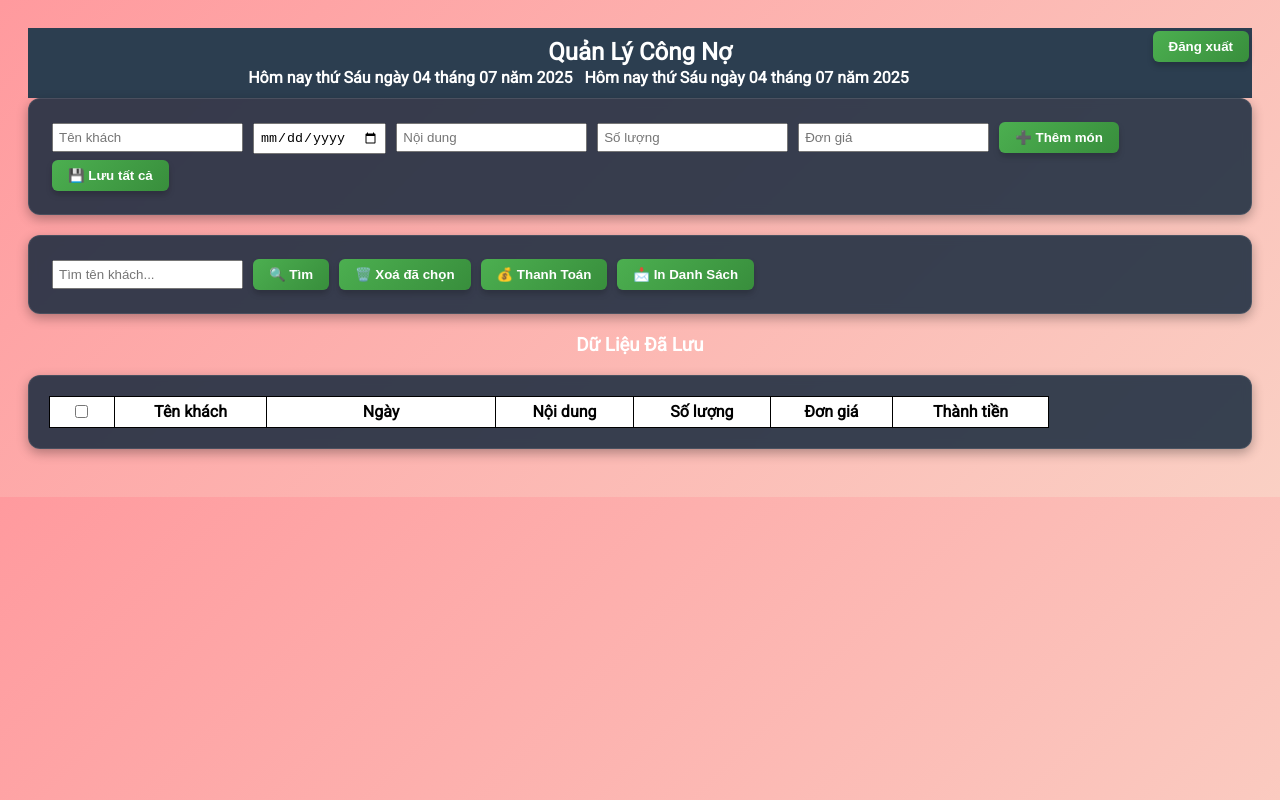
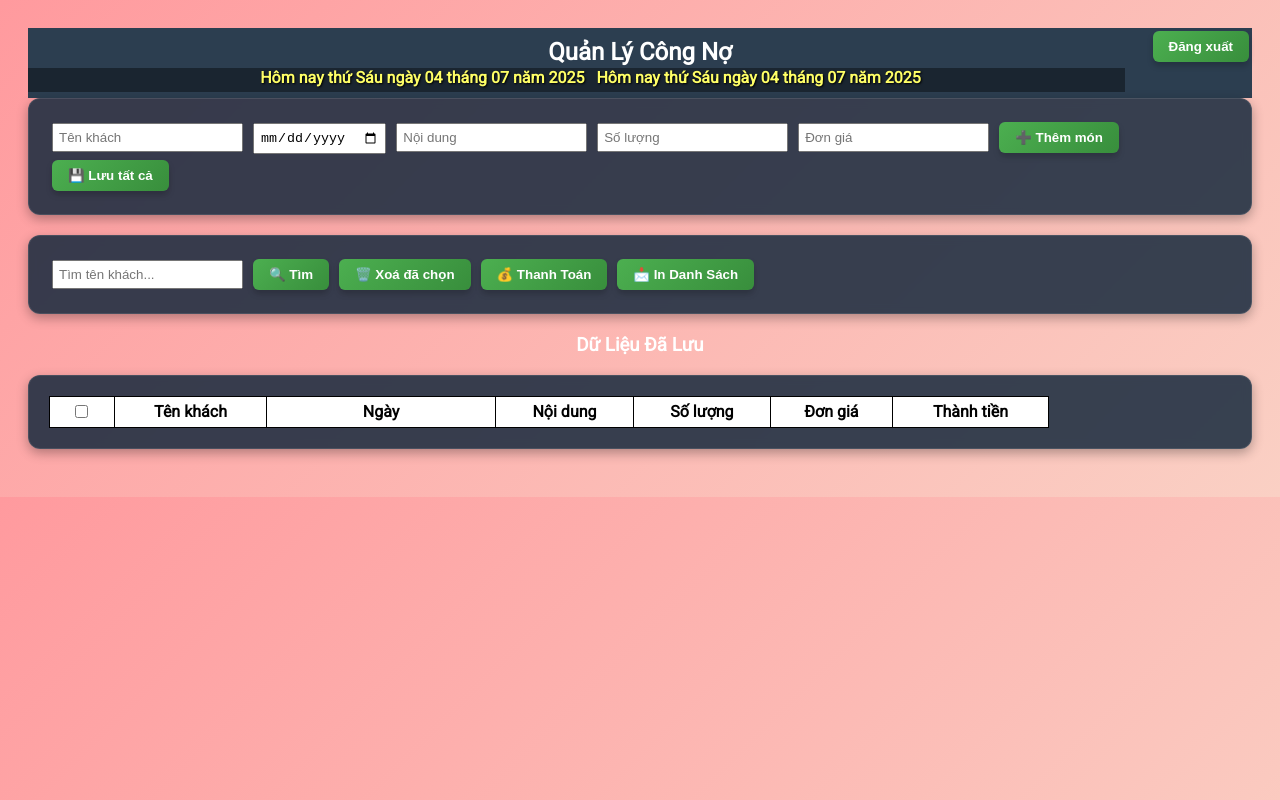
Before and after one commit to hiepdalat/minhchau, a website: page public/congno.html in a window 1280 px wide. Drawn offline with Linux system fonts and the light colour scheme; some packages are replaced by stand-ins of ours; no server answers; a script that the page names is missing.

Commit message:
Update style.css

```diff
--- a/public/style.css
+++ b/public/style.css
@@ -76,10 +76,13 @@ input, button {
   right: 0;
   height: 24px;
   overflow: hidden;
-  color: white;
+  background: rgba(0, 0, 0, 0.4); /* làm nền tối mờ */
+  color: #ffff66; /* màu vàng sáng dễ nhìn */
   font-size: 16px;
   font-weight: bold;
+  text-shadow: 1px 1px 2px #000; /* đổ bóng để nổi bật trên nền tối */
   z-index: 99;
+  padding-left: 12px;
 }
 
 .ticker__wrap {
```
